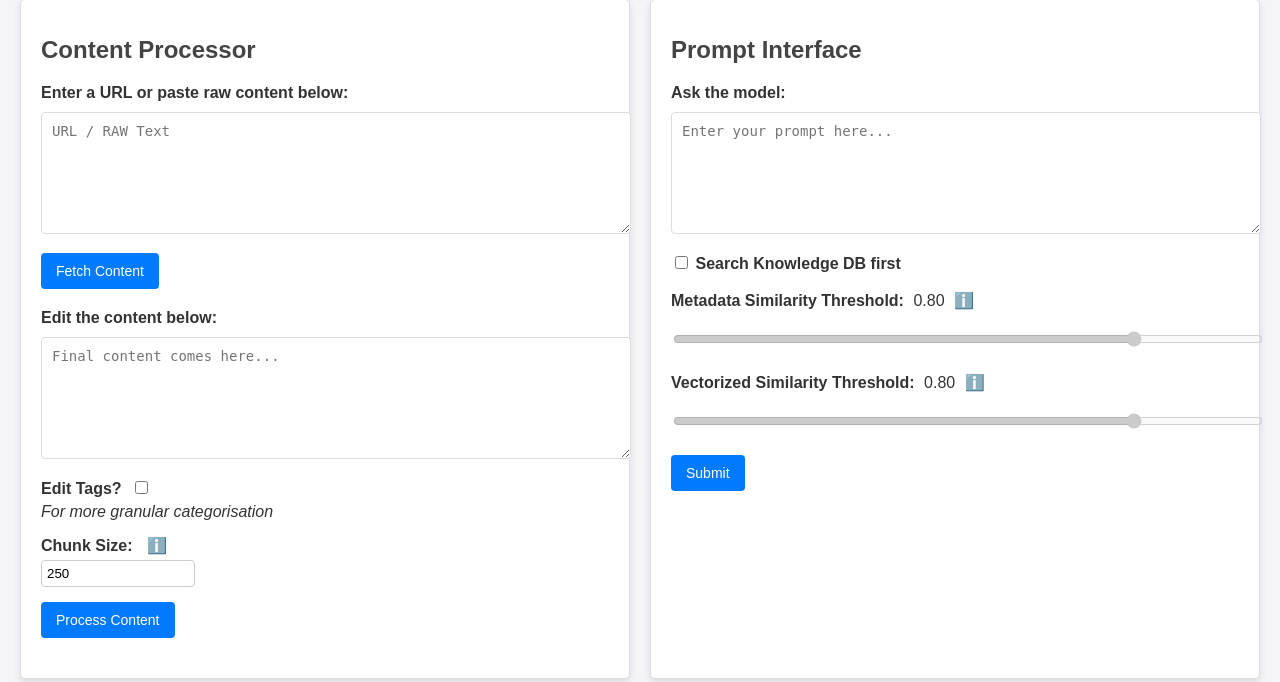
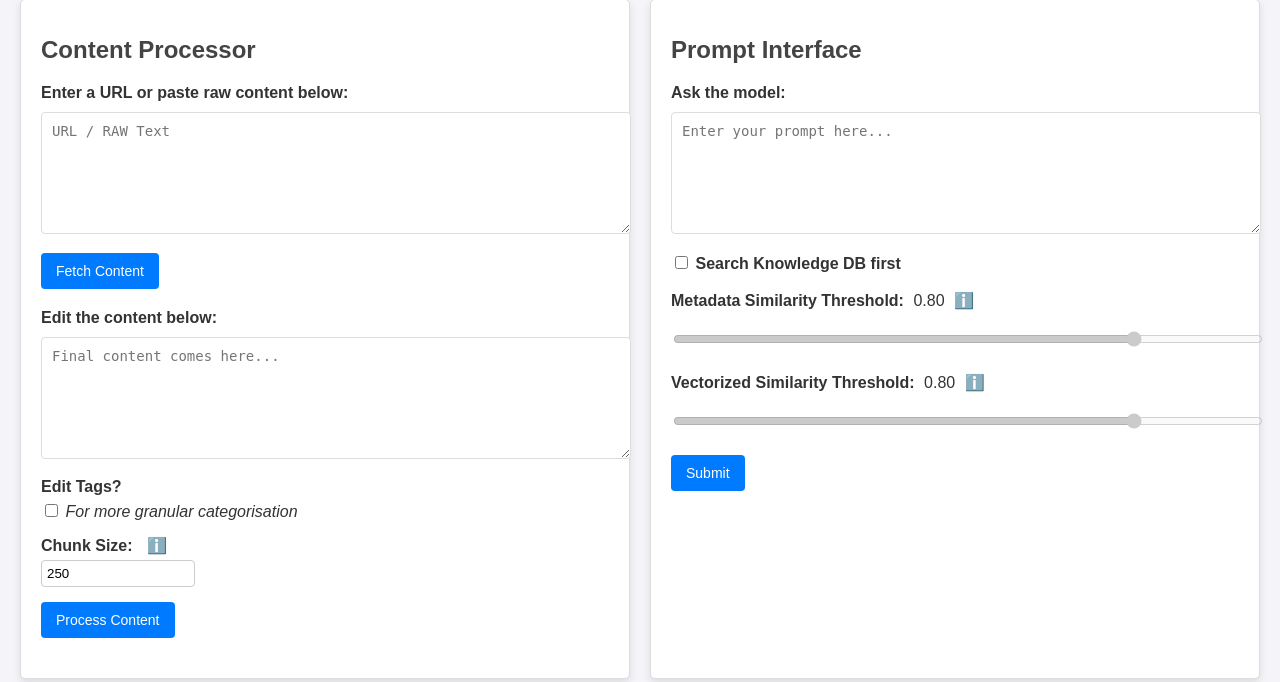
Before and after one commit to ICodeWithChatgpt/ragPOC, a Flask app: page / in a window 1280 px wide. Shown: the part 21-703 px from the top of the page. Run offline with Flask 3, Linux system fonts and the light colour scheme.

Commit message:
Minor FE fix

```diff
--- a/templates/index.html
+++ b/templates/index.html
@@ -21,13 +21,12 @@
                 <textarea id="edited-content" placeholder="Final content comes here..." name="edited-content"></textarea>
             </div>
             <div class="form-group">
-                <label for="edit-tags-checkbox" style="display: inline-block; margin-right: 5px;">Edit Tags?</label>
+                <label for="edit-tags-checkbox" style="margin-right: 5px;">Edit Tags?</label>
                 <input type="checkbox" id="edit-tags-checkbox" style="display: inline-block;">
-            </div>
                 <em>For more granular categorisation</em>
                 <div class="form-group" style="margin-top: 15px">
                     <label for="chunk-size" style="display: inline-block; margin-right: 5px;">Chunk Size:</label>
-                <span class="info-icon" id="info-icon" style="display: inline-block; cursor: pointer; margin-left: 5px;">ℹ️</span>
+                    <span class="info-icon" id="info-icon" style=" cursor: pointer; margin-left: 5px;">ℹ️</span>
                     <div class="info-dialog" id="info-dialog" style="display: none; position: absolute; background: #fff; border: 1px solid #ddd; border-radius: 5px; padding: 10px; box-shadow: 0 4px 8px rgba(0, 0, 0, 0.1); z-index: 1000;">
                         <p><strong>Chunk Size Recommendations:</strong></p>
                         <p>Choose the appropriate chunk size based on the content length and the type of analysis:</p>
@@ -56,6 +55,7 @@
                     </div>
                 <div>
                     <input id="chunk-size" value="250" style="width: 25%; padding: 5px; border: 1px solid #ccc; border-radius: 4px; margin-bottom: 15px">
+                </div>
                 </div>
                 <button type="button" class="btn" onclick="processContent()">Process Content</button>
                 <div id="loading-content" style="display: none;">
```
Lines whose indentation alone changed are shown as unchanged.
